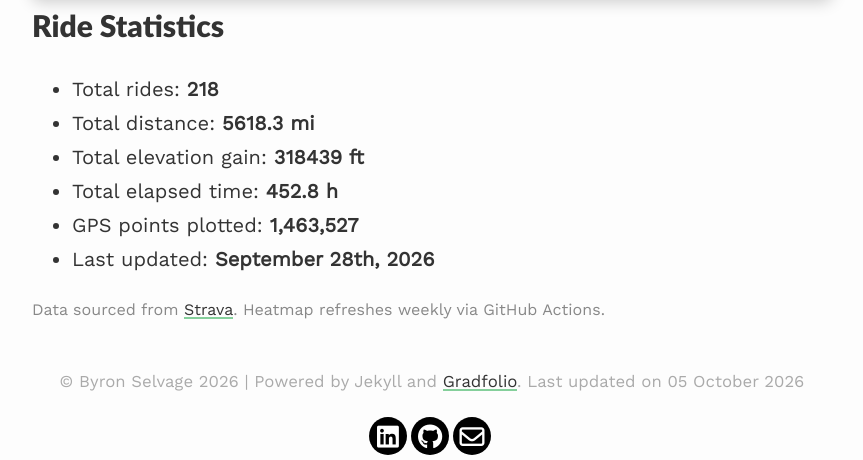
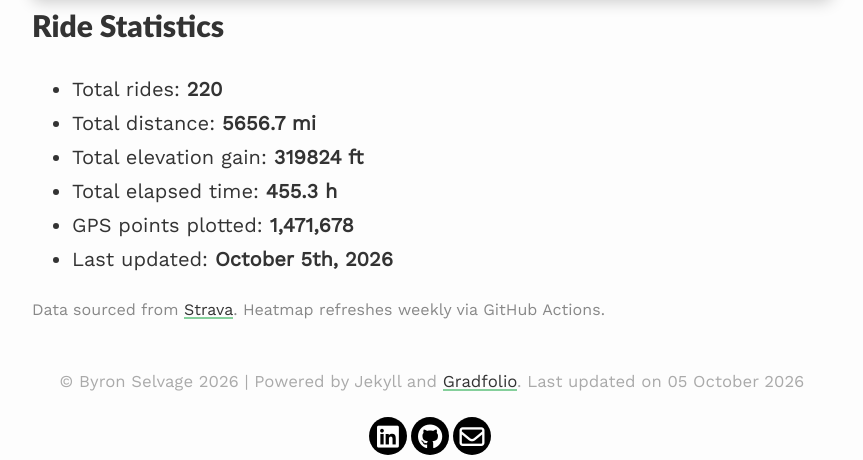
Before and after one commit to Byron-Selvage/Byron-Selvage.github.io, a Jekyll site: the page built from _pages/heatmap.md, in a window 1280 px wide. Shown: the part 842-1302 px from the top of the page, without its empty margins (208-1071 px from the left). Built offline with Jekyll 4.4.1, drawn with Linux system fonts in a browser that asks for light colours.

Commit message:
chore: update strava heatmap [skip ci]

```diff
--- a/_pages/heatmap.md
+++ b/_pages/heatmap.md
@@ -23,12 +23,12 @@ All my outdoor rides, visualized. Updated automatically every week.
 <!-- STATS:START -->
 ## Ride Statistics
 
-- Total rides: **218**
-- Total distance: **5618.3 mi**
-- Total elevation gain: **318439 ft**
-- Total elapsed time: **452.8 h**
-- GPS points plotted: **1,463,527**
-- Last updated: **September 28th, 2026**
+- Total rides: **220**
+- Total distance: **5656.7 mi**
+- Total elevation gain: **319824 ft**
+- Total elapsed time: **455.3 h**
+- GPS points plotted: **1,471,678**
+- Last updated: **October 5th, 2026**
 <!-- STATS:END -->
 
 <p style="font-size: 0.8em; color: #888; margin-top: 8px;">
```
